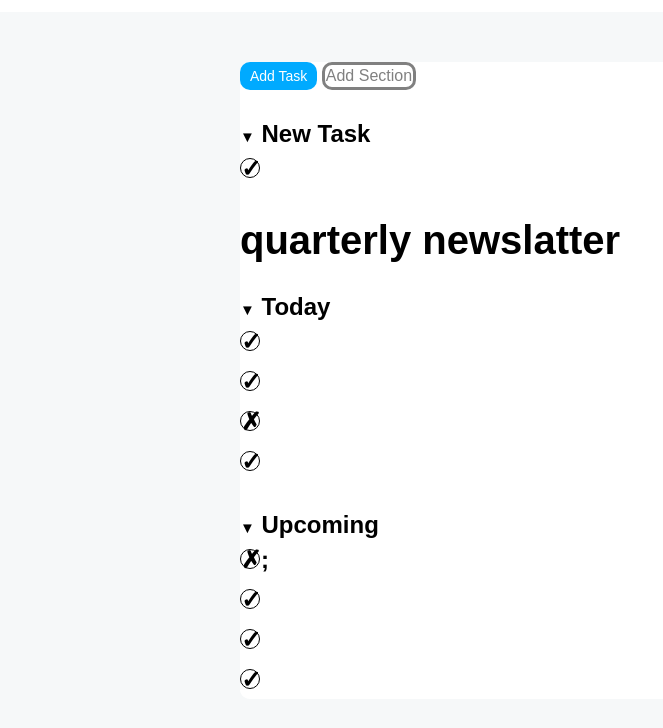
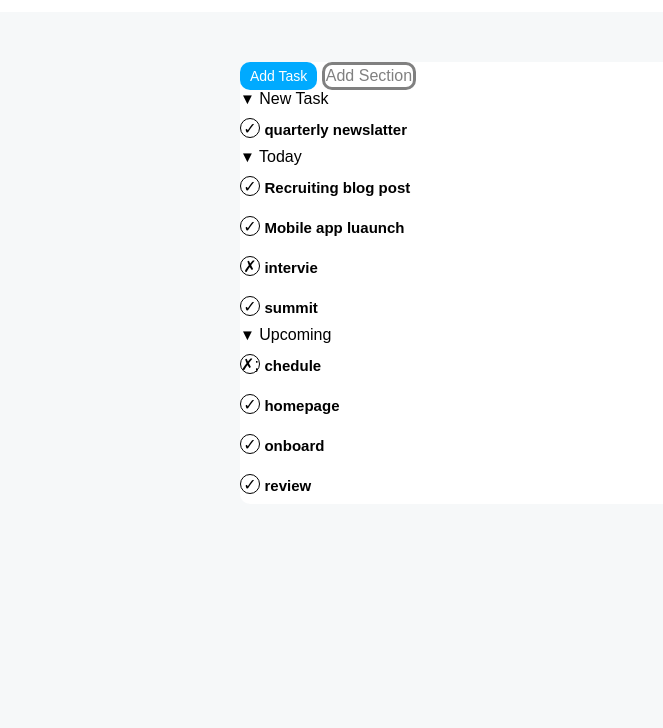
Before and after one commit to Stephan02-hub/-html-css-toboolist, a plain HTML site: page index.html in a window 1280 px wide. Shown: the part 68-796 px from the top of the page, without its empty margins (0-663 px from the left). Drawn offline with Linux system fonts and the light colour scheme.

Commit message:
feat:add new task

```diff
--- a/css/style.css
+++ b/css/style.css
@@ -51,6 +51,7 @@ main{
     border-style: solid;
     padding: 2px 1px;
     border-radius: 10px;
+
 }
 h2{
     background-color: #ffffff;
@@ -73,7 +74,7 @@ h2{
 h3{
     display: inline-block;
     vertical-align: middle;
-    font-weight: 0px;
-    font-size: 40px;
+    font-weight: 20px;
+    font-size: 15px;
 
 }
--- a/index.html
+++ b/index.html
@@ -20,34 +20,34 @@
 
         <span class="tag"> Add Task</span>
         <span class="tag2"> Add Section </span>
-        <h2>
-            <span style="font-size:15px;">&#9660</span> New Task
+        <div>
+            <span style="font-size:15px;">&#9660</span> <span class="tag3"> New Task</span>
             <br>
             <span class="circle"> &check; </span> <h3>quarterly newslatter</h3>
-        </h2>
-        <h2>
+        </div>
+        <div>
             <span style="font-size:15px;">&#9660</span> Today
         <br>
-            <span class="circle"> &check; </span>
+            <span class="circle"> &check; </span> <h3>Recruiting blog post</h3>
             <br>
-            <span class="circle"> &check; </span>
+            <span class="circle"> &check; </span> <h3>Mobile app luaunch</h3>
             <br>
-            <span class="circle"> &cross; </span>
+            <span class="circle"> &cross; </span> <h3>intervie</h3>
             <br>
-            <span class="circle"> &check; </span>
-        </h2>
-        <h2>
+            <span class="circle"> &check; </span> <h3>summit</h3>
+        </div>
+        <div>
             <span style="font-size:15px;">&#9660</span> Upcoming
             <br>
-            <span class="circle"> &cross;; </span>
+            <span class="circle"> &cross;; </span> <h3>chedule</h3>
             <br>
-            <span class="circle"> &check; </span>
+            <span class="circle"> &check; </span> <h3>homepage</h3>
             <br>
-            <span class="circle"> &check; </span>
+            <span class="circle"> &check; </span> <h3>onboard</h3>
             <br>
-            <span class="circle"> &check; </span>
+            <span class="circle"> &check; </span> <h3>review</h3>
 
-        </h2>
+        </div>
 
         </main>
 
```
